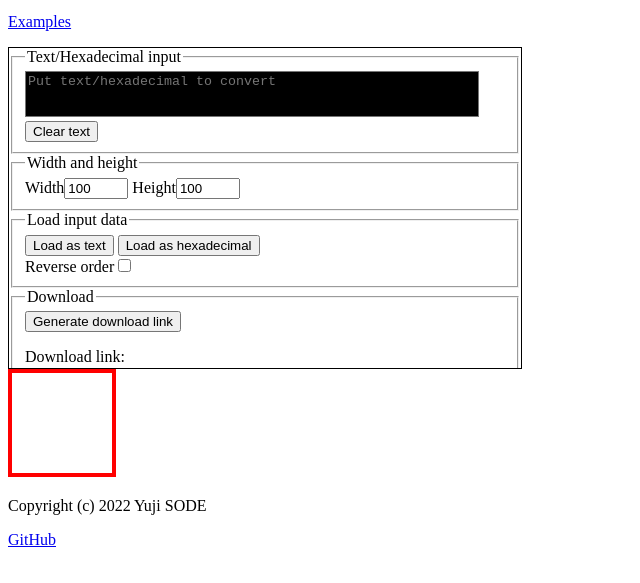
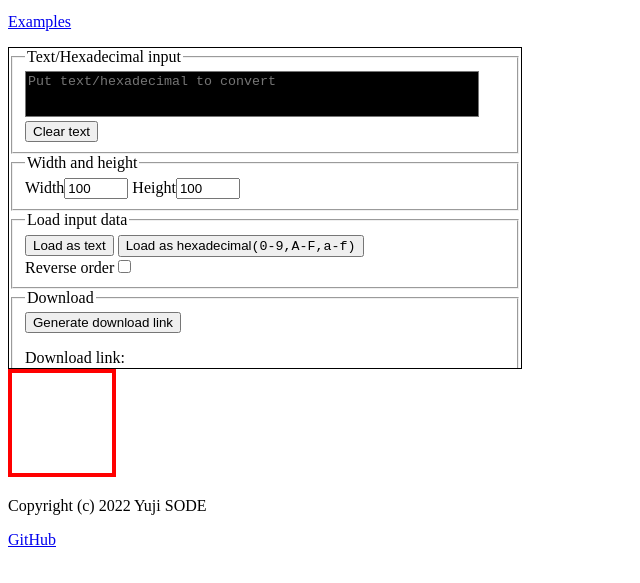
Before and after one commit to YujiSODE/arcLandscape, a plain HTML site: page index.html in a window 1280 px wide. Shown: the part 155-738 px from the top of the page, without its empty margins (0-640 px from the left). Drawn offline with Linux system fonts and the light colour scheme.

Commit message:
Add files via upload

```diff
--- a/index.html
+++ b/index.html
@@ -50,7 +50,7 @@
 					<legend>Load input data</legend>
 						<!-- load buttons -->
 						<button id='loadB_txt' type='button'>Load as text</button>
-						<button id='loadB_hex' type='button'>Load as hexadecimal</button>
+						<button id='loadB_hex' type='button'>Load as hexadecimal<code>(0-9,A-F,a-f)</code></button>
 						<!-- loading order -->
 						<div><label>Reverse order<input type='checkbox' id='reverseOrder' value='reverse'></label></div>
 				</fieldset>
```
